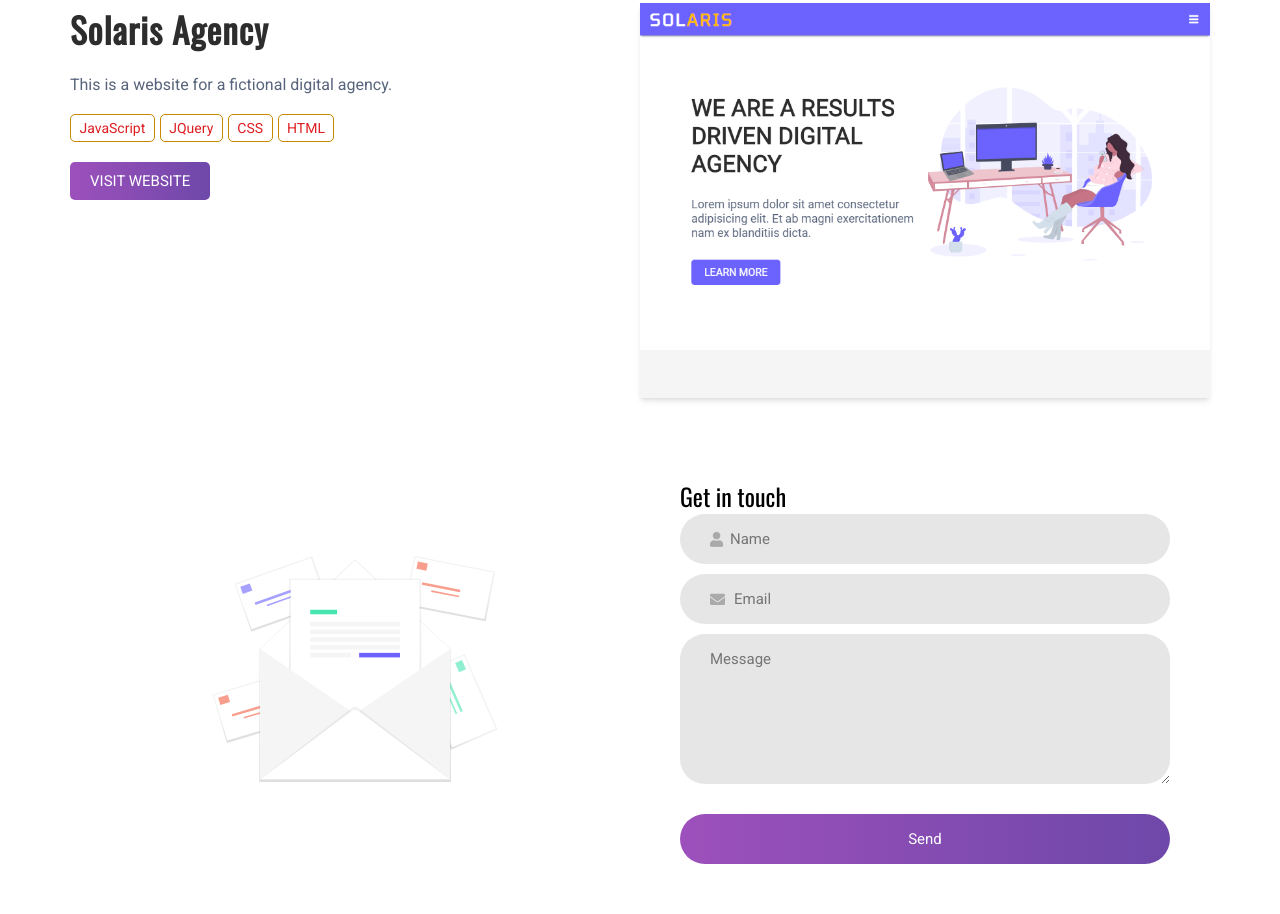
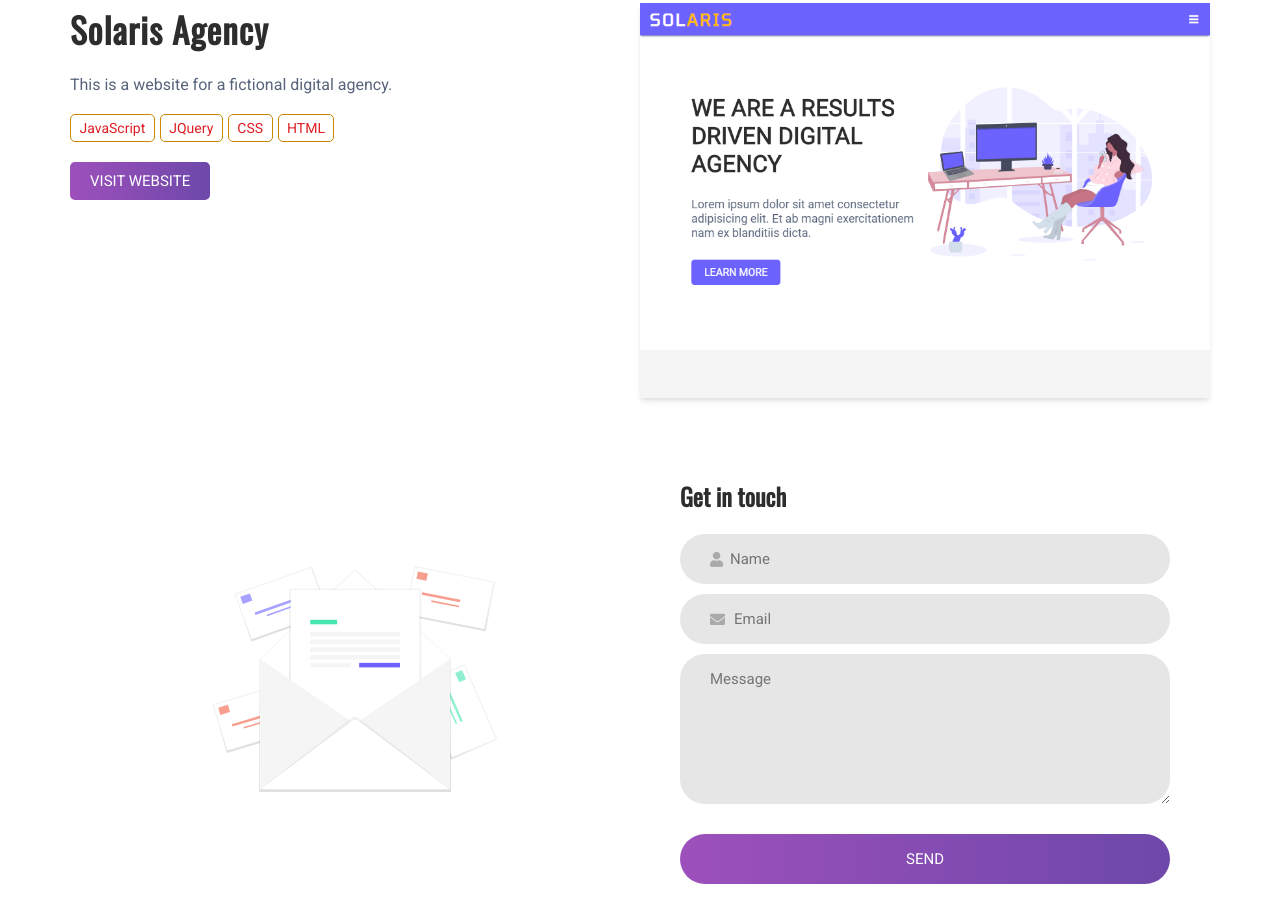
Before and after one commit to devdevil94/Devdevil-Portfolio, a Gatsby site: page / in a window 1280 px wide. Shown: the part 1327-2241 px from the top of the page. Built offline with nearby package versions, Linux system fonts and the light colour scheme; Gatsby itself is replaced by a stand-in of ours.

Commit message:
Minor changes

```diff
--- a/src/components/ContactForm.js
+++ b/src/components/ContactForm.js
@@ -3,7 +3,7 @@ import React from "react";
 export default function ContactForm() {
   return (
     <form className="contactForm validate-form">
-      <span className="contactForm__title">Get in touch</span>
+      <h2 className="text-dark contactForm__title">Get in touch</h2>
       <div className="field validate-input" data-validate="Name is required">
         <input
           className="field__input"
@@ -43,7 +43,7 @@ export default function ContactForm() {
       </div>
 
       <div className="contactForm__btnContainer">
-        <button className="contactForm__btn">Send</button>
+        <button className="uppercase contactForm__btn">Send</button>
       </div>
     </form>
   );
```
